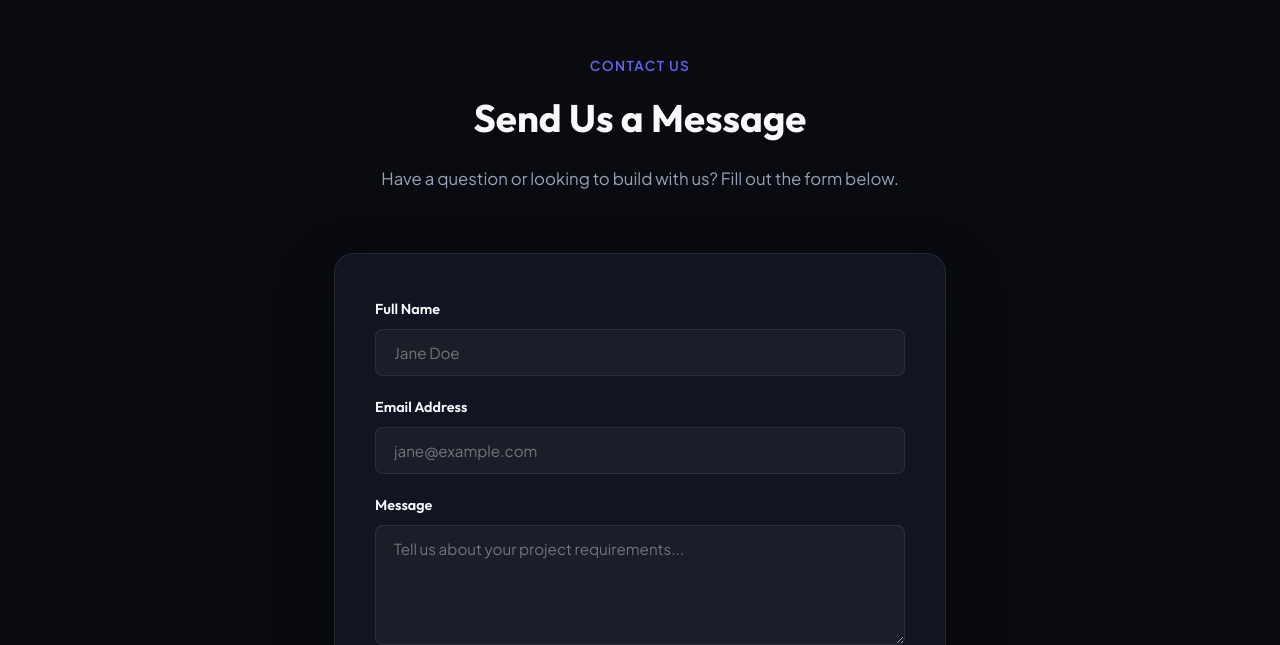
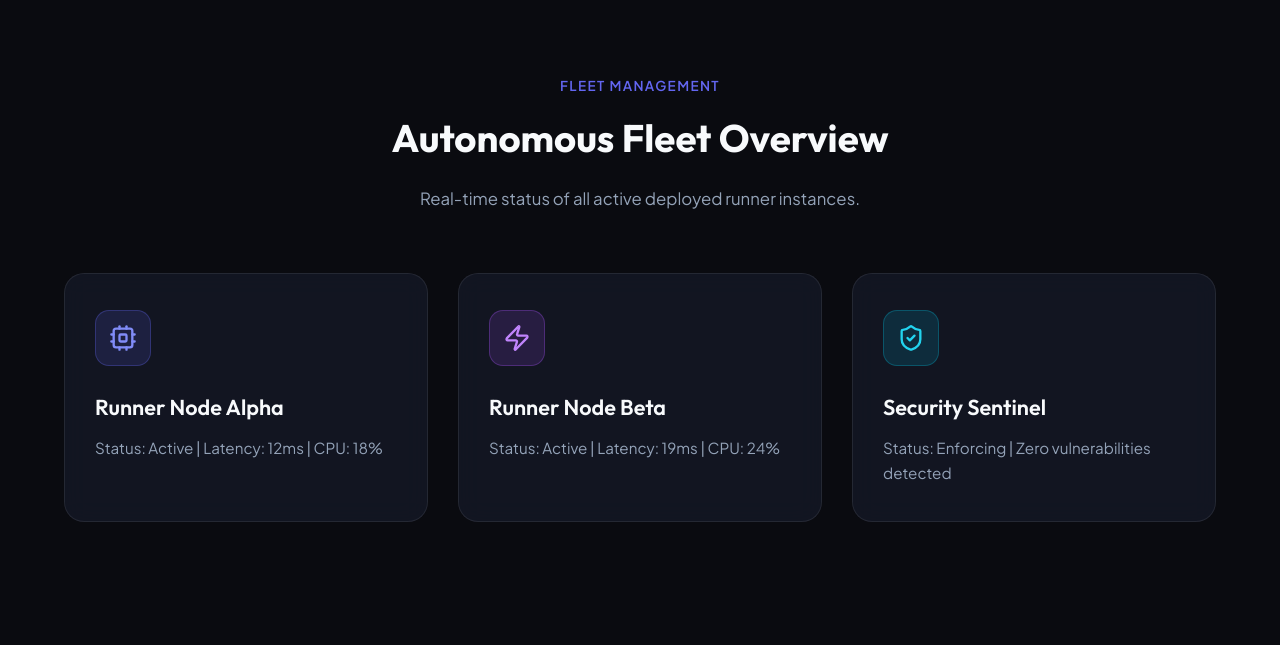
Before and after one commit to vishaletheories/TestApp, a React (Vite) app: page / in a window 1280 px wide. Shown: the part 1635-2280 px from the top of the page. Built offline with nearby package versions, Linux system fonts and the light colour scheme.

Commit message:
feat: Add Fleet Info Cards Section [Parallel Worker W-3ec8ef]

```diff
--- a/src/App.jsx
+++ b/src/App.jsx
@@ -195,6 +195,35 @@ export default function App() {
         </div>
       </section>
 
+
+      {/* Fleet Info Cards Section */}
+      <section className="features-section" id="fleet">
+        <div className="container">
+          <div className="section-header">
+            <span className="section-badge">Fleet Management</span>
+            <h2 className="section-title">Autonomous Fleet Overview</h2>
+            <p className="section-desc">Real-time status of all active deployed runner instances.</p>
+          </div>
+          <div className="features-grid">
+            <div className="feature-card">
+              <div className="feature-icon-wrapper icon-blue"><Cpu size={28} /></div>
+              <h3 className="feature-title">Runner Node Alpha</h3>
+              <p className="feature-desc">Status: Active | Latency: 12ms | CPU: 18%</p>
+            </div>
+            <div className="feature-card">
+              <div className="feature-icon-wrapper icon-purple"><Zap size={28} /></div>
+              <h3 className="feature-title">Runner Node Beta</h3>
+              <p className="feature-desc">Status: Active | Latency: 19ms | CPU: 24%</p>
+            </div>
+            <div className="feature-card">
+              <div className="feature-icon-wrapper icon-cyan"><ShieldCheck size={28} /></div>
+              <h3 className="feature-title">Security Sentinel</h3>
+              <p className="feature-desc">Status: Enforcing | Zero vulnerabilities detected</p>
+            </div>
+          </div>
+        </div>
+      </section>
+
       {/* Contact Form Section (Notion Ticket: Add Simple Contact Form Section) */}
       <section className="contact-section" id="contact">
         <div className="container contact-wrapper">
```
